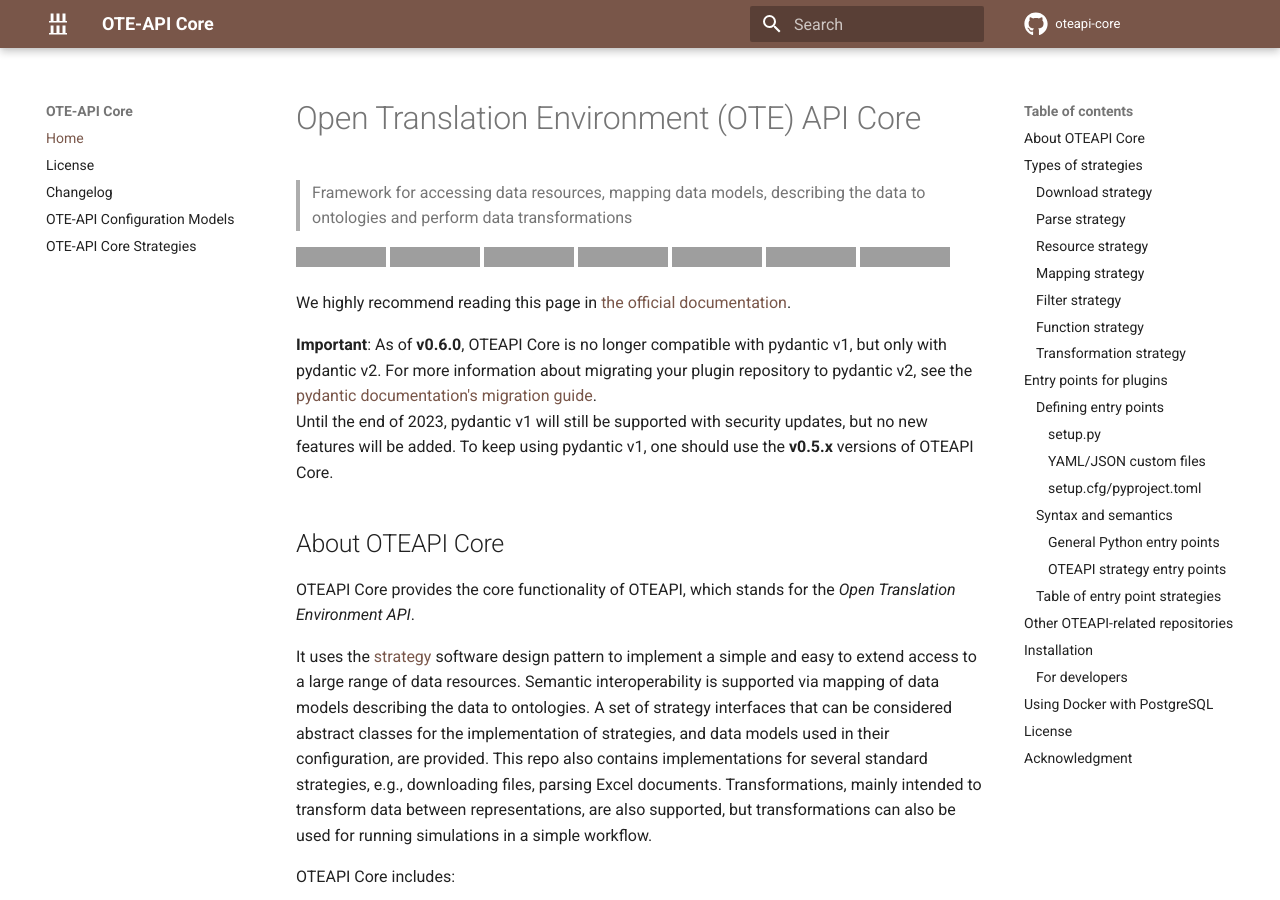
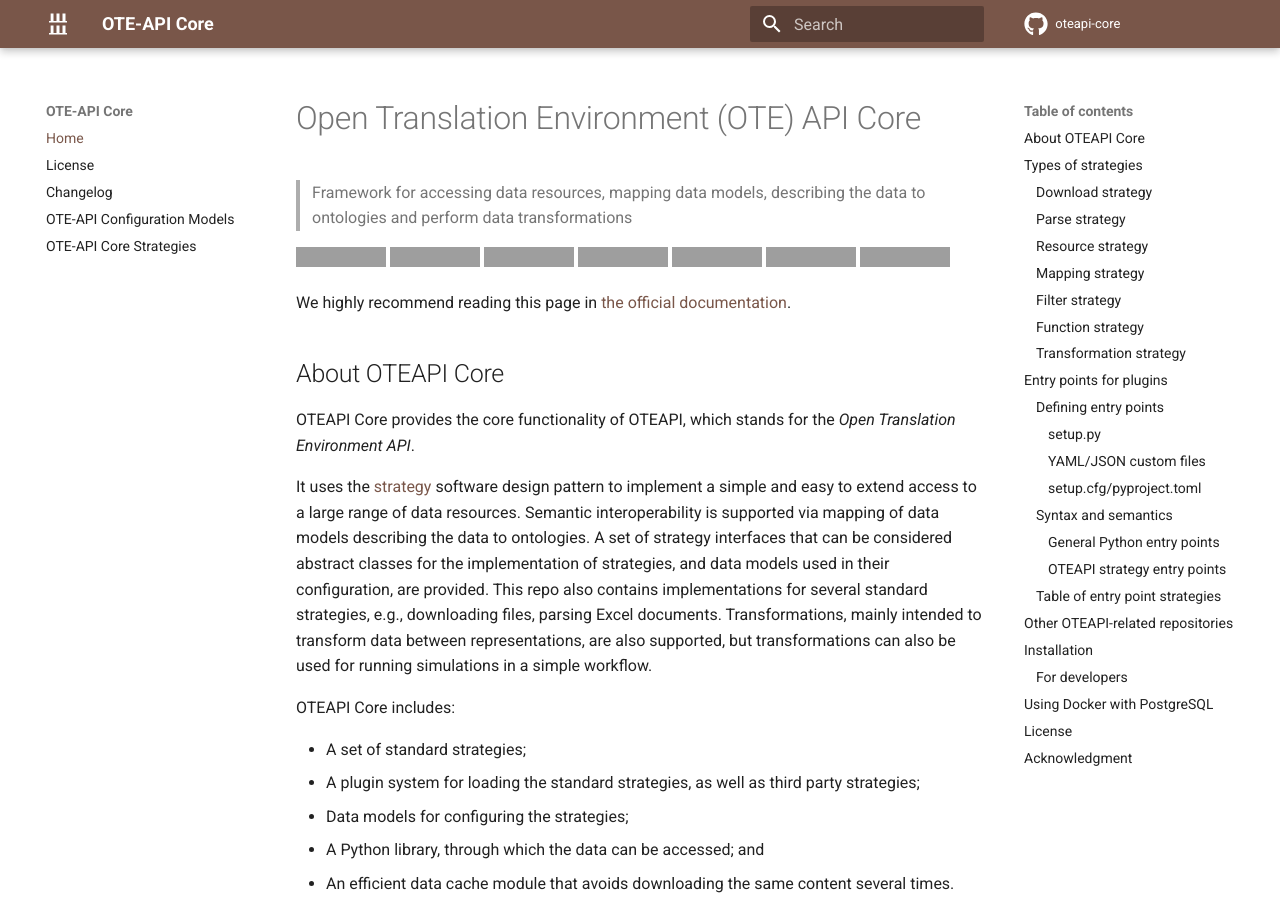
Before and after one commit to EMMC-ASBL/oteapi-core, an MkDocs documentation site: the page built from docs/index.md, in a window 1280 px wide and 900 px high, cut to the strip 0-900 px from the top of the window. Built offline with MkDocs 1.6.1 and Material for MkDocs 9.7.7, drawn with Linux system fonts in a browser that asks for light colours; comment, search, counter and statistics services are not loaded; the version menu is left out; grey boxes are pictures that could not be loaded.

Commit message:
Remove all things about keeping pydantic v1 support (#591)
* Remove all things about keeping pydantic v1 support

* Call model_fields from the class

```diff
--- a/docs/index.md
+++ b/docs/index.md
@@ -11,11 +11,6 @@
 [![DOI](https://zenodo.org/badge/447260507.svg)](https://zenodo.org/badge/latestdoi/447260507)
 
 We highly recommend reading this page in [the official documentation](https://emmc-asbl.github.io/oteapi-core).
-
-**Important**: As of **v0.6.0**, OTEAPI Core is no longer compatible with pydantic v1, but only with pydantic v2.
-For more information about migrating your plugin repository to pydantic v2, see the [pydantic documentation's migration guide](https://docs.pydantic.dev/latest/migration/).
-Until the end of 2023, pydantic v1 will still be supported with security updates, but no new features will be added.
-To keep using pydantic v1, one should use the **v0.5.x** versions of OTEAPI Core.
 
 ## About OTEAPI Core
 
```
Also changed, not shown: README.md (+0 -5 lines), 4 other files.
